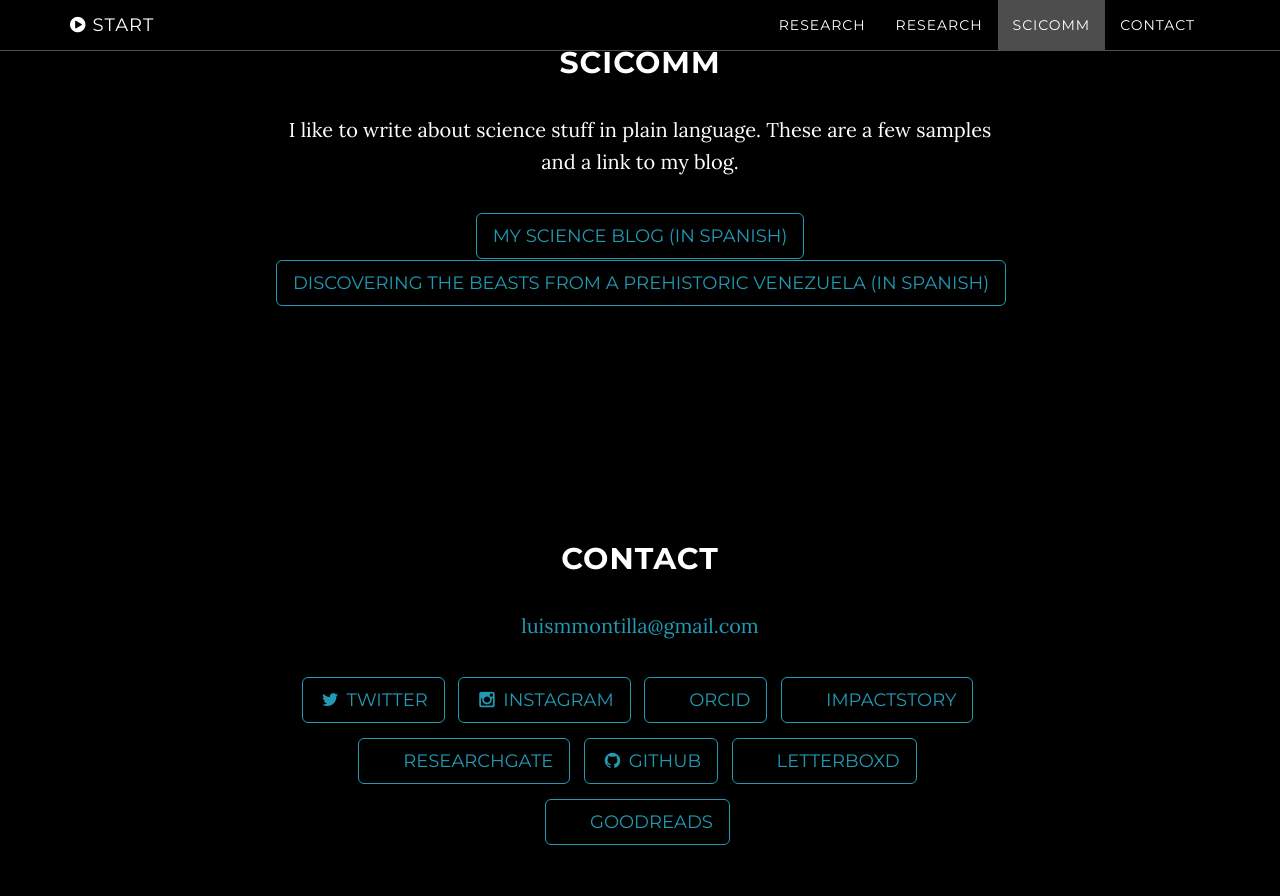
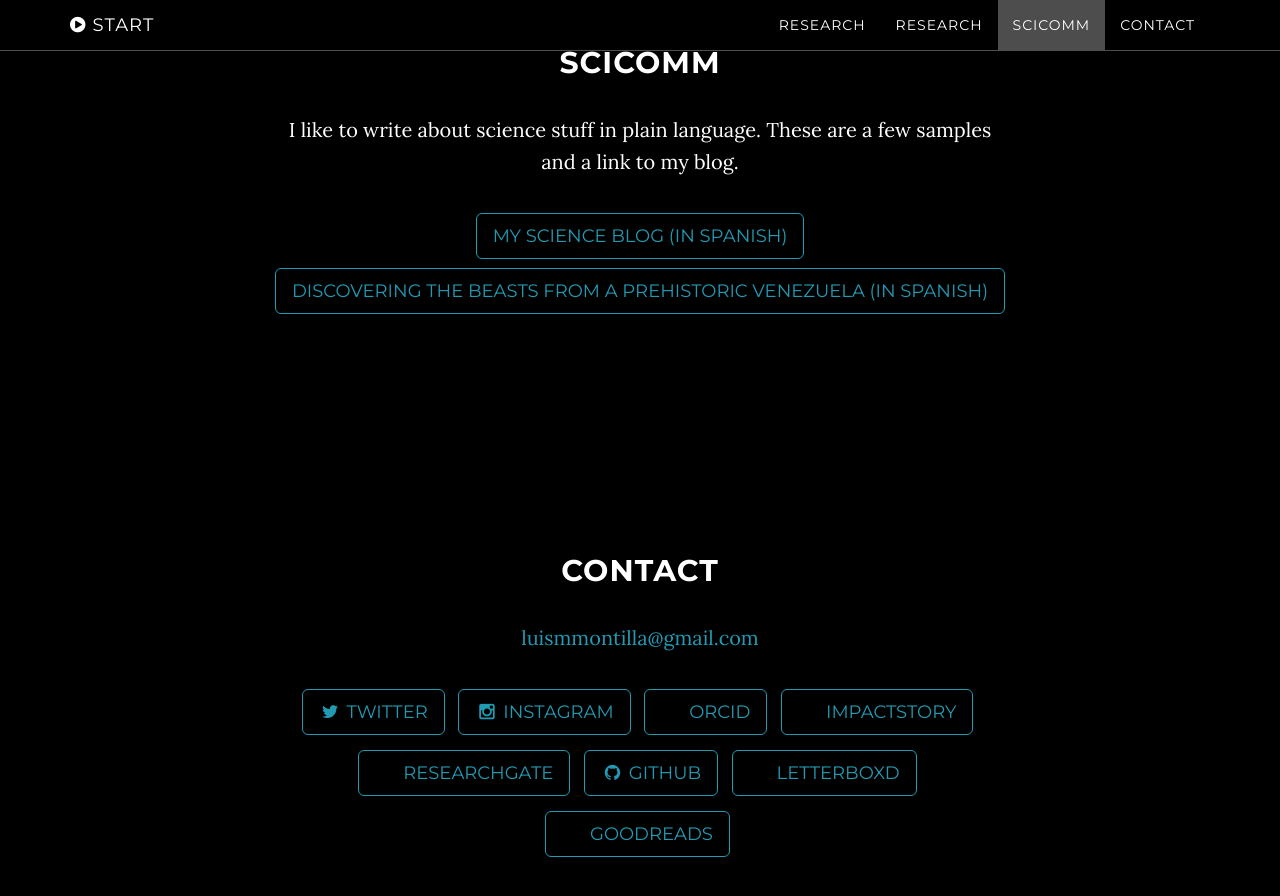
Before and after one commit to ejvalero/luismmontilla.github.io, a Jekyll site: the page built from index.html, in a window 1280 px wide and 900 px high, scrolled down 1993 px. Shown: the top 896 px of the window. Built offline with Jekyll 4.4.1, drawn with Linux system fonts in a browser that asks for light colours.

Commit message:
Update scicomm.html

```diff
--- a/_includes/scicomm.html
+++ b/_includes/scicomm.html
@@ -6,7 +6,7 @@
                     <h2>Scicomm</h2>
                     <p>I like to write about science stuff in plain language. These are a few samples and a link to my blog.</p>
                     <a href="https://tuyuyocientifico.wordpress.com/" class="btn btn-default btn-lg">My science blog (in spanish)</a>
-                    <p style="line-height: 30px; width: 300px; border: 1px solid black;">
+                    <p style="line-height: 60px; width: 300px;">
                     <a href="https://www.revistapersea.com/ciencias-de-la-vida//descubriendo-las-bestias-de-la-venezuela-prehistrica" class="btn btn-default btn-lg">Discovering the beasts from a prehistoric Venezuela (in spanish)</a>
                 </div>
             </div>
```
